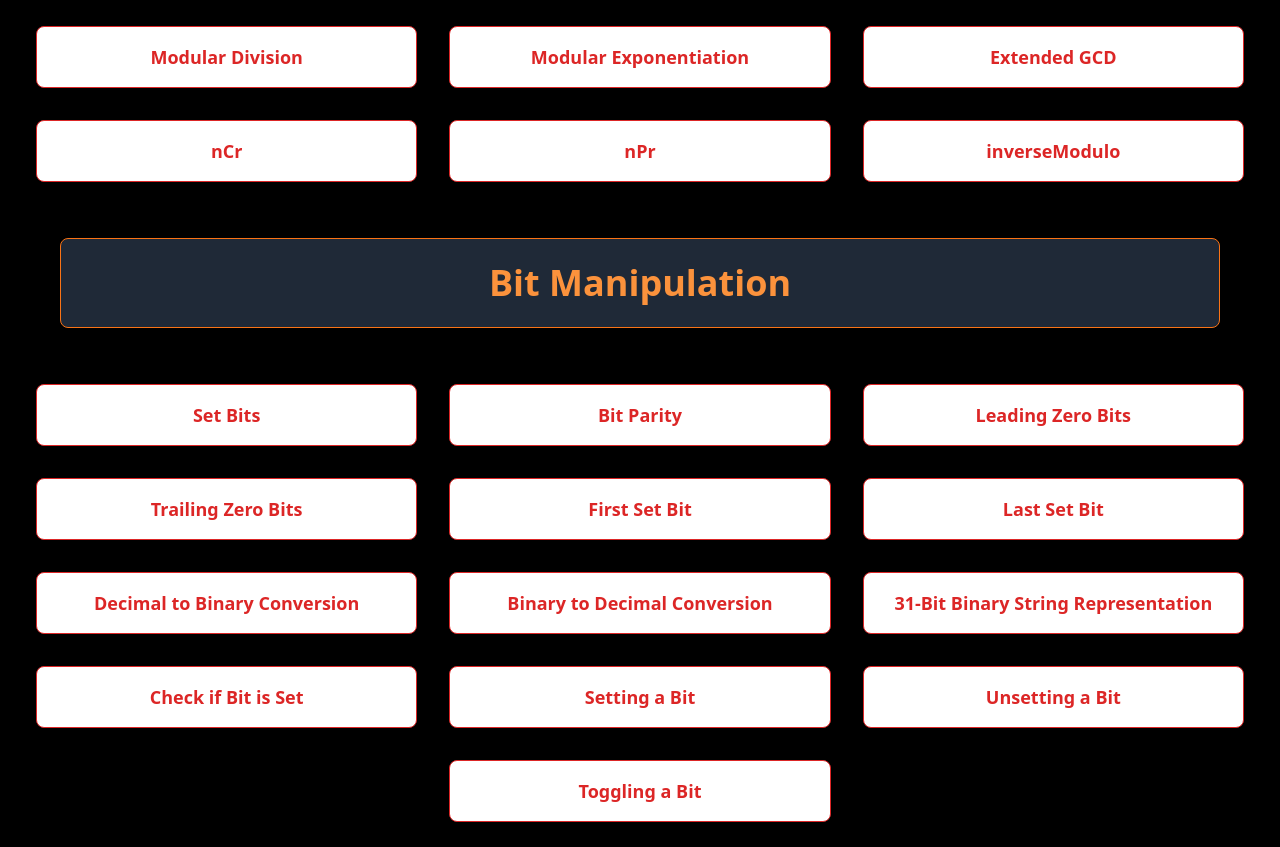
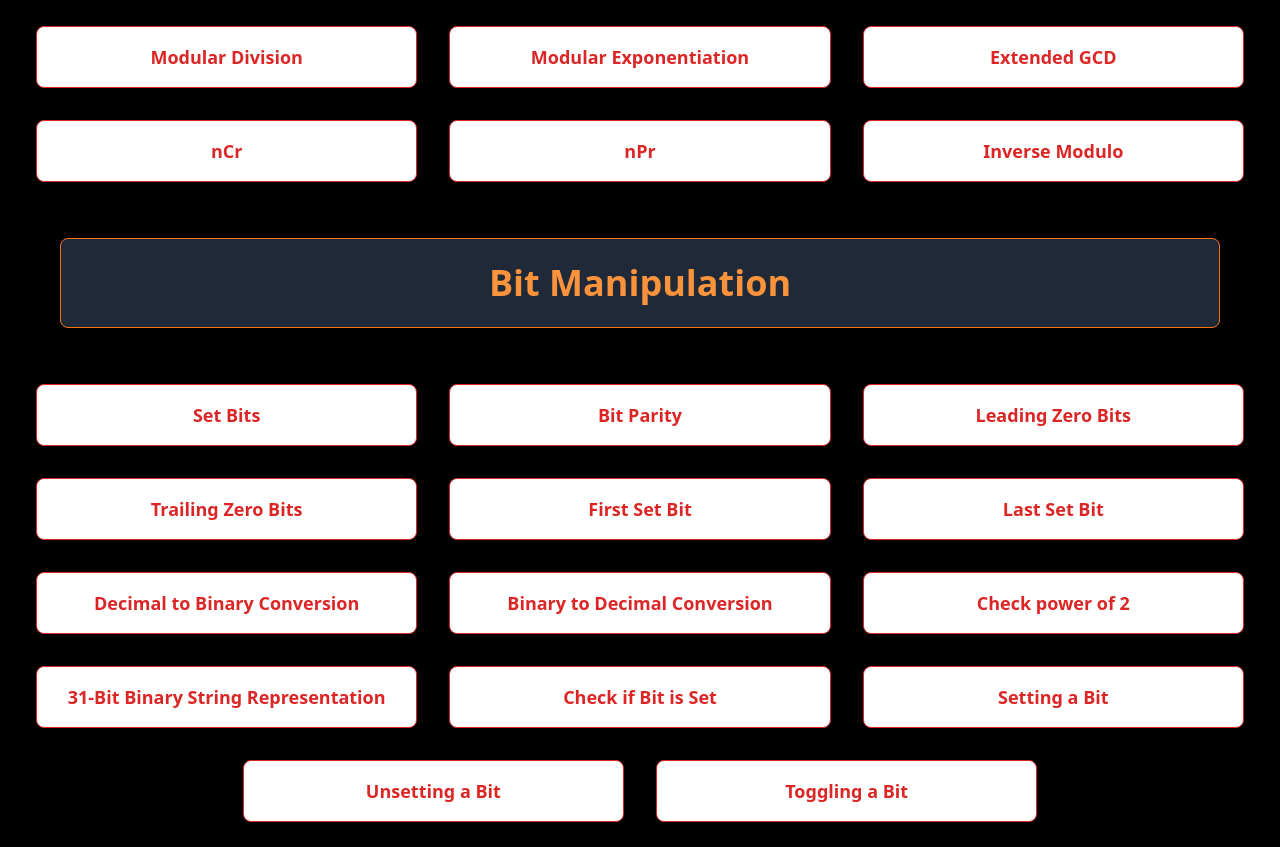
Before and after one commit to niteshsaxena03/The-CP-Sphere-Client, a React (Vite) app: page /cp-resources in a window 1280 px wide. Shown: the part 1160-2007 px from the top of the page. Built offline with nearby package versions, Linux system fonts and the light colour scheme; no server answers.

Commit message:
CP templates page completed

```diff
--- a/src/pages/CPResources.jsx
+++ b/src/pages/CPResources.jsx
@@ -5,9 +5,18 @@ import SectionHeading from "../components/CPTemplateHeading";
 const CPResources = () => {
   // Topic arrays for each section with href
   const numberTheoryTopics = [
-    { title: "GCD", href: "/gcd" },
-    { title: "LCM", href: "/lcm" },
-    { title: "Sieve of Eratosthenes", href: "/sieve" },
+    {
+      title: "GCD",
+      href: "https://github.com/niteshsaxena03/CP/blob/main/Number%20Thoery/GCD",
+    },
+    {
+      title: "LCM",
+      href: "https://github.com/niteshsaxena03/CP/blob/main/Number%20Thoery/LCM",
+    },
+    {
+      title: "Sieve of Eratosthenes",
+      href: "https://github.com/niteshsaxena03/CP/blob/main/Number%20Thoery/Sieve%20of%20Eratosthenes",
+    },
   ];
 
   const graphAlgorithmsTopics = [
@@ -23,7 +32,10 @@ const CPResources = () => {
       title: "Floyd-Warshall Algorithm",
       href: "https://github.com/Priyansh19077/CP-Templates/blob/master/Graph%20Algorithms/FloydWarshall.cpp",
     },
-    { title: "Prim's Algorithm", href: "/prim" },
+    {
+      title: "Prim's Algorithm",
+      href: "https://github.com/Priyansh19077/CP-Templates/blob/master/Graph%20Algorithms/Prims.cpp",
+    },
     {
       title: "Kruskal's Algorithm",
       href: "https://github.com/striver79/Competitive_Codes-/blob/master/kruskal.cpp",
@@ -36,35 +48,113 @@ const CPResources = () => {
       title: "Cycle Detection",
       href: "https://github.com/striver79/Competitive_Codes-/blob/master/toposort.cpp",
     },
-    { title: "Kosaraju Algorithm", href: "" },
+    {
+      title: "Kosaraju Algorithm",
+      href: "https://github.com/Priyansh19077/CP-Templates/blob/master/Graph%20Algorithms/4.KosaRaju_Algo_SCC.cpp",
+    },
+    {
+      title: "Disjoint Set Union",
+      href: "https://github.com/Priyansh19077/CP-Templates/blob/master/Graph%20Algorithms/4.KosaRaju_Algo_SCC.cpp",
+    },
   ];
 
   const modularArithmeticTopics = [
-    { title: "Modular Addition", href: "/modular-addition" },
-    { title: "Modular Subtraction", href: "/modular-subtraction" },
-    { title: "Modular Multiplication", href: "/modular-multiplication" },
-    { title: "Modular Division", href: "/modular-division" },
-    { title: "Modular Exponentiation", href: "/modular-exponentiation" },
-    { title: "Extended GCD", href: "/extended-gcd" },
-    { title: "nCr", href: "/ncr" },
-    { title: "nPr", href: "/npr" },
-    { title: "inverseModulo", href: "/inverse-modulo" },
+    {
+      title: "Modular Addition",
+      href: "https://github.com/niteshsaxena03/CP/blob/main/Modular%20Arithmetic/Modular%20addition",
+    },
+    {
+      title: "Modular Subtraction",
+      href: "https://github.com/niteshsaxena03/CP/blob/main/Modular%20Arithmetic/Modular%20Substraction",
+    },
+    {
+      title: "Modular Multiplication",
+      href: "https://github.com/niteshsaxena03/CP/blob/main/Modular%20Arithmetic/Modular%20multiplication",
+    },
+    {
+      title: "Modular Division",
+      href: "https://github.com/niteshsaxena03/CP/blob/main/Modular%20Arithmetic/Modular%20Division",
+    },
+    {
+      title: "Modular Exponentiation",
+      href: "https://github.com/niteshsaxena03/CP/blob/main/Modular%20Arithmetic/Modular%20Exponentiation",
+    },
+    {
+      title: "Extended GCD",
+      href: "https://github.com/niteshsaxena03/CP/blob/main/Modular%20Arithmetic/Extended%20GCD",
+    },
+    {
+      title: "nCr",
+      href: "https://github.com/niteshsaxena03/CP/blob/main/Modular%20Arithmetic/nCr",
+    },
+    {
+      title: "nPr",
+      href: "https://github.com/niteshsaxena03/CP/blob/main/Modular%20Arithmetic/nPr",
+    },
+    {
+      title: "Inverse Modulo",
+      href: "https://github.com/niteshsaxena03/CP/blob/main/Modular%20Arithmetic/Inverse%20Modulo",
+    },
   ];
 
   const bitManipulationTopics = [
-    { title: "Set Bits", href: "/set-bits" },
-    { title: "Bit Parity", href: "/bit-parity" },
-    { title: "Leading Zero Bits", href: "/leading-zero-bits" },
-    { title: "Trailing Zero Bits", href: "/trailing-zero-bits" },
-    { title: "First Set Bit", href: "/first-set-bit" },
-    { title: "Last Set Bit", href: "/last-set-bit" },
-    { title: "Decimal to Binary Conversion", href: "/decimal-to-binary" },
-    { title: "Binary to Decimal Conversion", href: "/binary-to-decimal" },
-    { title: "31-Bit Binary String Representation", href: "/31-bit-binary" },
-    { title: "Check if Bit is Set", href: "/check-if-bit-set" },
-    { title: "Setting a Bit", href: "/setting-a-bit" },
-    { title: "Unsetting a Bit", href: "/unsetting-a-bit" },
-    { title: "Toggling a Bit", href: "/toggling-a-bit" },
+    {
+      title: "Set Bits",
+      href: "https://github.com/niteshsaxena03/CP/blob/main/Bit%20Manipulation/Set%20Bits",
+    },
+    {
+      title: "Bit Parity",
+      href: "https://github.com/niteshsaxena03/CP/blob/main/Bit%20Manipulation/Bit%20Parity",
+    },
+    {
+      title: "Leading Zero Bits",
+      href: "https://github.com/niteshsaxena03/CP/blob/main/Bit%20Manipulation/Leading%20Zero%20Bits",
+    },
+    {
+      title: "Trailing Zero Bits",
+      href: "https://github.com/niteshsaxena03/CP/blob/main/Bit%20Manipulation/Trailing%20Zero%20Bits",
+    },
+    {
+      title: "First Set Bit",
+      href: "https://github.com/niteshsaxena03/CP/blob/main/Bit%20Manipulation/First%20Set%20Bit",
+    },
+    {
+      title: "Last Set Bit",
+      href: "https://github.com/niteshsaxena03/CP/blob/main/Bit%20Manipulation/Last%20Set%20Bit",
+    },
+    {
+      title: "Decimal to Binary Conversion",
+      href: "https://github.com/niteshsaxena03/CP/blob/main/Bit%20Manipulation/Decimal%20to%20Binary",
+    },
+    {
+      title: "Binary to Decimal Conversion",
+      href: "https://github.com/niteshsaxena03/CP/blob/main/Bit%20Manipulation/Binary%20to%20Decimal",
+    },
+    {
+      title: "Check power of 2",
+      href: "https://github.com/niteshsaxena03/CP/blob/main/Bit%20Manipulation/Check%20Power%20of%20Two",
+    },
+
+    {
+      title: "31-Bit Binary String Representation",
+      href: "https://github.com/niteshsaxena03/CP/blob/main/Bit%20Manipulation/Decimal%20to%20Binary%2031%20bits",
+    },
+    {
+      title: "Check if Bit is Set",
+      href: "https://github.com/niteshsaxena03/CP/blob/main/Bit%20Manipulation/Check%20if%20a%20bit%20is%20set%20or%20not",
+    },
+    {
+      title: "Setting a Bit",
+      href: "https://github.com/niteshsaxena03/CP/blob/main/Bit%20Manipulation/Setting%20a%20particular%20bit",
+    },
+    {
+      title: "Unsetting a Bit",
+      href: "https://github.com/niteshsaxena03/CP/blob/main/Bit%20Manipulation/Unsetting%20a%20bit",
+    },
+    {
+      title: "Toggling a Bit",
+      href: "https://github.com/niteshsaxena03/CP/blob/main/Bit%20Manipulation/Toggling%20a%20bit",
+    },
   ];
 
   const treeAlgorithmsTopics = [
```
